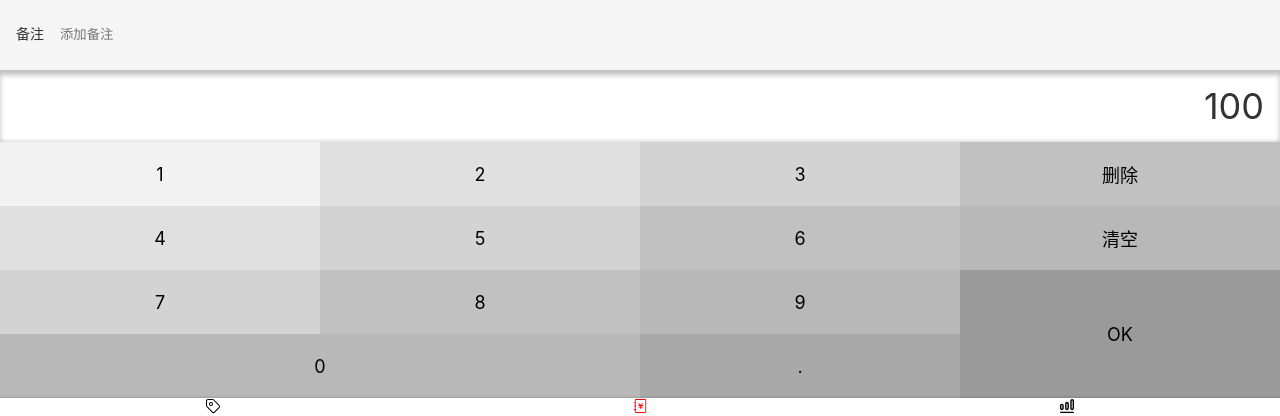
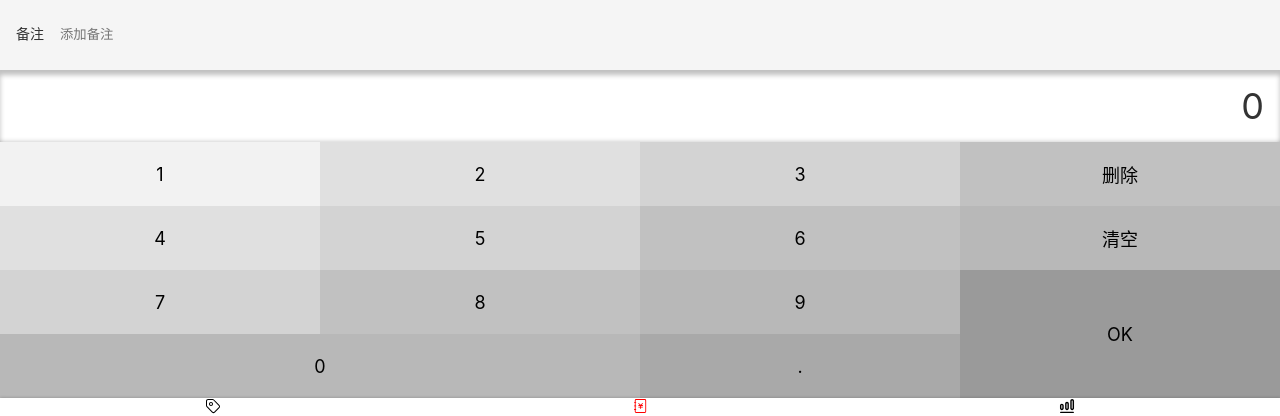
Before and after one commit to mumu111111/react-tally, a React app: page /#/money in a window 1280 px wide. Shown: the part 362-778 px from the top of the page. Built offline with nearby package versions, Linux system fonts and the light colour scheme.

Commit message:
计数板功能

```diff
--- a/src/views/Money.tsx
+++ b/src/views/Money.tsx
@@ -17,32 +17,12 @@
     return (
         <MyLayout>
             <CategorySection />
-
-
             {/* 标签 */}
             <TagsSection />
             {/* 备注 */}
             <NotesSection />
             {/* 计算器 */}
-            <NumberPadSection>
-                <div className="output">100</div>
-                <div className="pad">
-                    <button>1</button>
-                    <button>2</button>
-                    <button>3</button>
-                    <button>删除</button>
-                    <button>4</button>
-                    <button>5</button>
-                    <button>6</button>
-                    <button>清空</button>
-                    <button>7</button>
-                    <button>8</button>
-                    <button>9</button>
-                    <button className="ok">OK</button>
-                    <button className="zero">0</button>
-                    <button className="dot">.</button>
-                </div>
-            </NumberPadSection>
+            <NumberPadSection />
         </MyLayout>
     )
 }
--- a/src/views/Money/CategorySection.tsx
+++ b/src/views/Money/CategorySection.tsx
@@ -35,7 +35,7 @@
         <Wrapper>
             <ul>
                 {categoryList.map(c =>
-                    <li className={category === c ? "selected" : ''}
+                    <li key={c} className={category === c ? "selected" : ''}
                         onClick={() => { setCategory(c); }}
                     >{categoryMap[c]}
                     </li>
--- a/src/views/Money/NumberPadSection.tsx
+++ b/src/views/Money/NumberPadSection.tsx
@@ -1,7 +1,9 @@
+import { Console } from 'console';
+import React, { useState } from 'react';
 
 import styled from 'styled-components';
 
-const NumberPadSection = styled.section`
+const Wrapper = styled.section`
     display: flex;
     flex-direction: column;
     > .output {
@@ -57,4 +59,64 @@
 
 `
 
+
+const NumberPadSection: React.FC = () => {
+    const [output, setOutput] = useState('0')
+    const onClickButtonWrapper = (e: React.MouseEvent) => {
+        const text = (e.target as HTMLButtonElement).textContent;
+        if (text == null) { return; }
+        switch (text) {
+            case '0':
+            case '1':
+            case '2':
+            case '3':
+            case '4':
+            case '5':
+            case '6':
+            case '7':
+            case '8':
+            case '9':
+            case '.':
+                if (output === '0') {
+                    setOutput(text)
+                } else {
+                    setOutput(output + text)
+                }
+                break;
+            case '删除':
+                console.log('删除')
+                break;
+            case '清空':
+                console.log('清空')
+                break;
+            case 'OK':
+                console.log('确定')
+                break;
+        }
+    }
+    return (
+        <Wrapper>
+            <div className="output">{output}</div>
+            <div className="pad clearfix" onClick={onClickButtonWrapper}>
+                <button>1</button>
+                <button>2</button>
+                <button>3</button>
+                <button>删除</button>
+                <button>4</button>
+                <button>5</button>
+                <button>6</button>
+                <button>清空</button>
+                <button>7</button>
+                <button>8</button>
+                <button>9</button>
+                <button className="ok">OK</button>
+                <button className="zero">0</button>
+                <button className="dot">.</button>
+            </div>
+        </Wrapper>
+    )
+}
+
+
+
 export { NumberPadSection }
```
